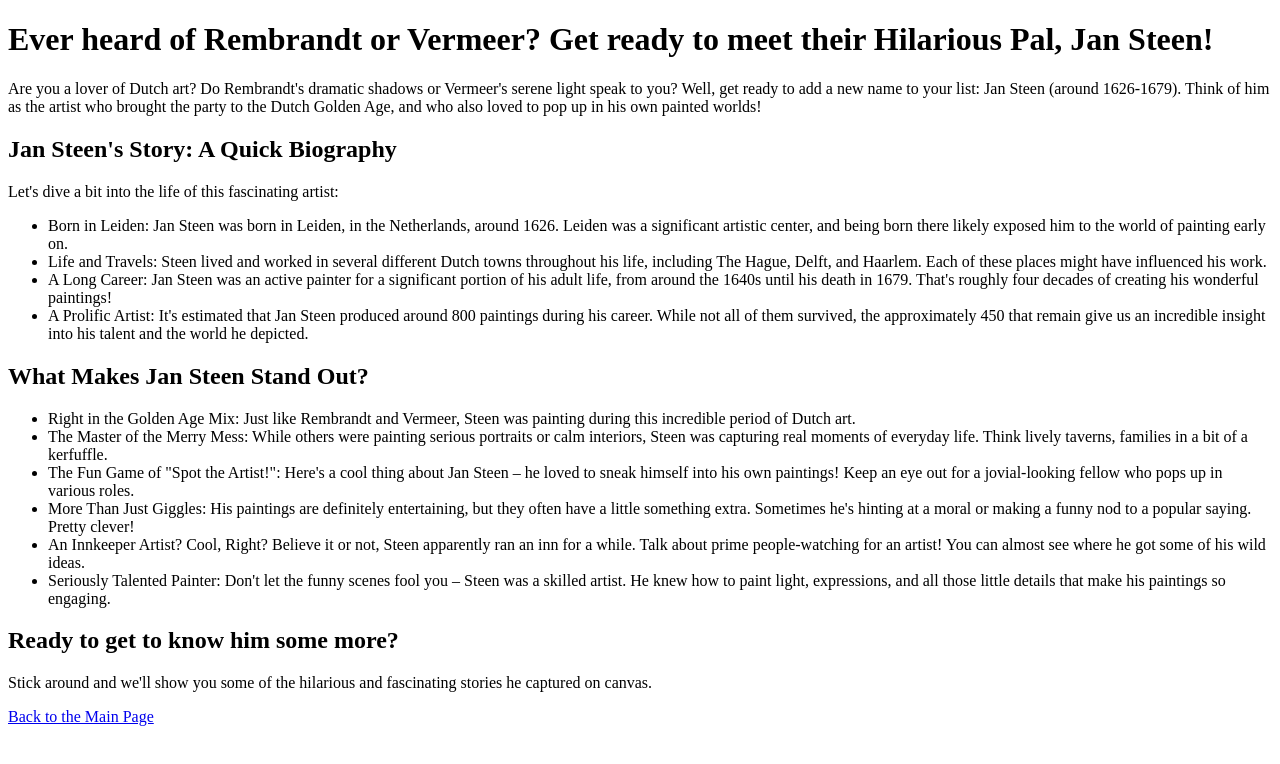
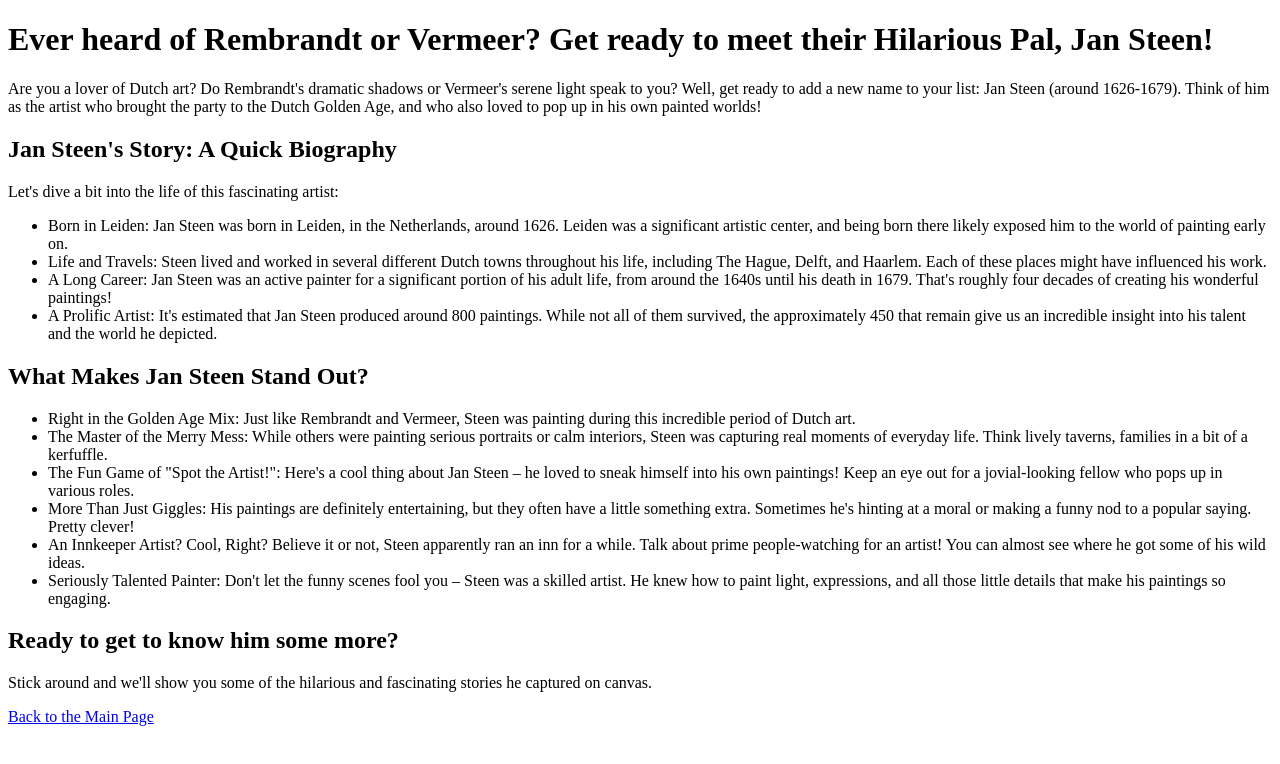
Before and after one commit to terrigal03/jansteen, a plain HTML site: page whos_jan_steen.html in a window 1280 px wide. Drawn offline with Linux system fonts and the light colour scheme.

Commit message:
Update whos_jan_steen.html

```diff
--- a/whos_jan_steen.html
+++ b/whos_jan_steen.html
@@ -17,7 +17,7 @@
         <li>Born in Leiden: Jan Steen was born in Leiden, in the Netherlands, around 1626. Leiden was a significant artistic center, and being born there likely exposed him to the world of painting early on.</li>
         <li>Life and Travels: Steen lived and worked in several different Dutch towns throughout his life, including The Hague, Delft, and Haarlem. Each of these places might have influenced his work.</li>
         <li>A Long Career: Jan Steen was an active painter for a significant portion of his adult life, from around the 1640s until his death in 1679. That's roughly four decades of creating his wonderful paintings!</li>
-        <li>A Prolific Artist: It's estimated that Jan Steen produced around 800 paintings during his career. While not all of them survived, the approximately 450 that remain give us an incredible insight into his talent and the world he depicted.</li>
+        <li>A Prolific Artist: It's estimated that Jan Steen produced around 800 paintings. While not all of them survived, the approximately 450 that remain give us an incredible insight into his talent and the world he depicted.</li>
     </ul>
 
      <h2>What Makes Jan Steen Stand Out?</h2>
```
